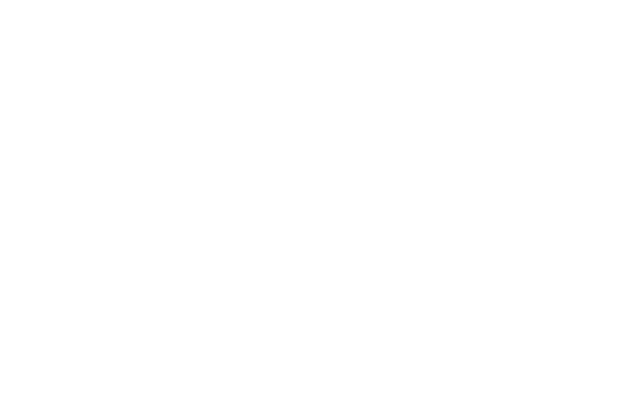
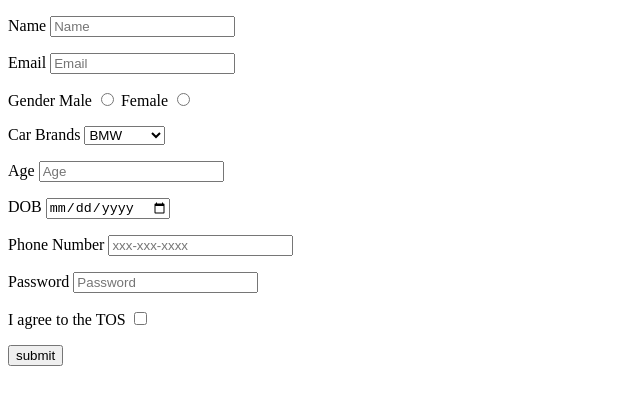
Before and after one commit to acciojob/signup-form-car-Sree-ofcl, a website: page main.html in a window 1280 px wide. Shown: the whole page, without its empty margins (0-640 px from the left). Drawn offline with Linux system fonts and the light colour scheme.

Commit message:
created a submission

```diff
--- a/main.html
+++ b/main.html
@@ -8,6 +8,65 @@
 
 <body>
 	<!-- the entire body must be written by student -->
+		 <form action="" method="post">
+        <p>
+            <label for="name">Name</label>
+	            <input type="text" name="name" id="name" placeholder="Name" required>
+        </p>
+
+        <p>
+            <label for="email">Email</label>
+	            <input type="email" name="email" id="email" placeholder="Email" required>
+        </p>
+
+        <p>
+            <label for="">Gender</label>
+	            <label for="gender_m">Male</label>
+		            <input type="radio" name="gender" id="gender_m" value="male" required>
+	            <label for="gender_f">Female</label>
+		            <input type="radio" name="gender" id="gender_f" value="female" required>
+        </p>
+
+        <p>
+            <label for="cars">Car Brands</label>
+	            <select name="" id="cars" required>
+	                <option value="bmw">BMW</option>
+	                <option value="audi">Audi</option>
+	                <option value="mercedez">Mercedez</option>
+	            </select>
+        </p>
+
+        <p>
+            <label for="age">Age</label>
+	            <input type="number" name="age" id="age" placeholder="Age" required>
+        </p>
+
+        <p>
+            <label for="dob">DOB</label>
+	            <input type="date" name="birthday" id="dob" required>
+        </p>
+
+        <p>
+            <label for="tel">Phone Number</label>
+	            <input type="tel" name="phonenuber" id="tel" placeholder="xxx-xxx-xxxx">
+        </p>
+
+        <p>
+            <label for="password">Password</label>
+	            <input type="password" name="password" id="password" placeholder="Password" required>
+        </p>
+
+        <p>
+            <label for="tos">I agree to the TOS</label>
+	            <input type="checkbox" name="check" id="tos" required>
+        </p>
+
+
+        <p>
+            <button type="submit">submit</button>
+        </p>
+    </form>
+
     <script type="text/javascript" src="./script.js">
 </script>
 
```
